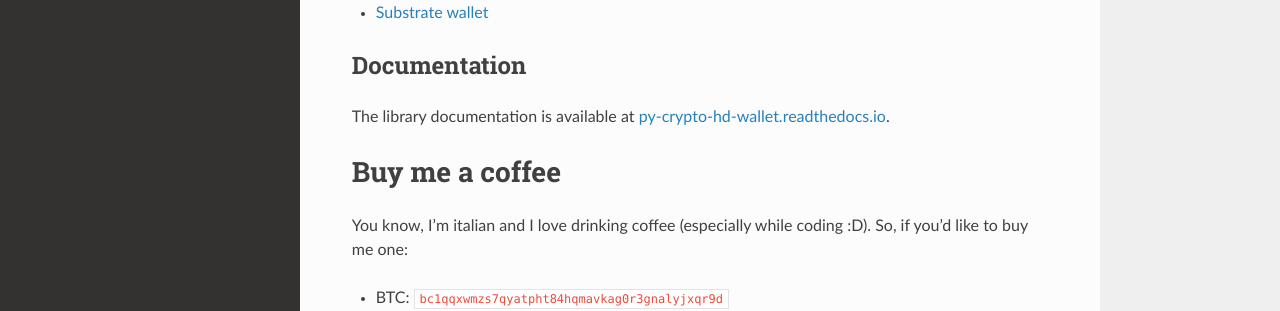
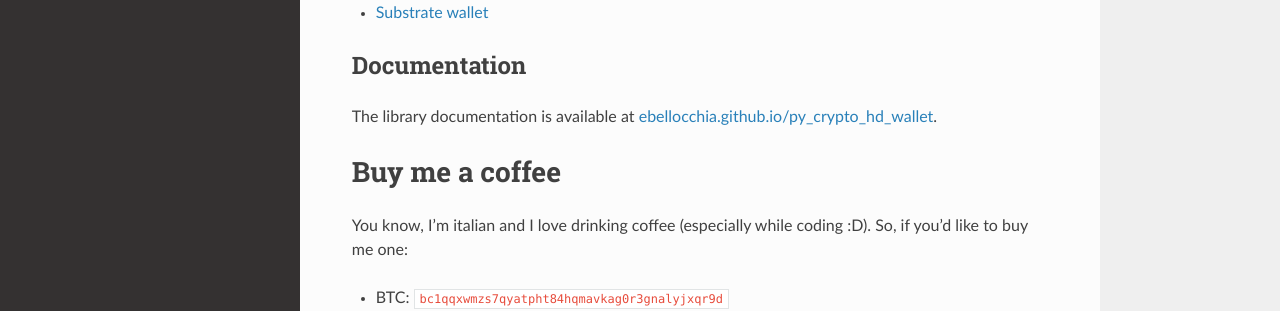
Before and after one commit to ebellocchia/py_crypto_hd_wallet, a Sphinx documentation site: the page built from docs/index.rst, in a window 1280 px wide and 900 px high, scrolled down 1448 px. Shown: the part 151-462 px from the top of the window. Built offline with Sphinx 7.4.7 and the Read the Docs theme 3.1.0, drawn with Linux system fonts in a browser that asks for light colours.

Commit message:
Deploy documentation to GitHub Pages
Add a workflow that builds the Sphinx docs and deploys them to GitHub
Pages on pushes to master (build only on pull requests), and point the
documentation links to the new site. Remove the display_version theme
option, unsupported by sphinx-rtd-theme 3.x, and the html_static_path
entry pointing to a non-existent folder.

```diff
--- a/README.md
+++ b/README.md
@@ -65,7 +65,7 @@ To run code analysis:
 
 ## Documentation
 
-The library documentation is available at [py-crypto-hd-wallet.readthedocs.io](https://py-crypto-hd-wallet.readthedocs.io).
+The library documentation is available at [ebellocchia.github.io/py_crypto_hd_wallet](https://ebellocchia.github.io/py_crypto_hd_wallet/).
 
 # Buy me a coffee
 
--- a/docs/conf.py
+++ b/docs/conf.py
@@ -60,7 +60,7 @@ exclude_patterns = ["_build", "Thumbs.db", ".DS_Store"]
 # a list of builtin themes.
 #
 html_theme = "sphinx_rtd_theme"
-html_theme_options = {"display_version": False, "collapse_navigation": False}
+html_theme_options = {"collapse_navigation": False}
 
 add_module_names = False
 autodoc_member_order = "bysource"
@@ -72,7 +72,3 @@ html_sidebars = {
         "searchbox.html",
     ]
 }
-# Add any paths that contain custom static files (such as style sheets) here,
-# relative to this directory. They are copied after the builtin static files,
-# so a file named "default.css" will overwrite the builtin "default.css".
-html_static_path = ["_static"]
--- a/pyproject.toml
+++ b/pyproject.toml
@@ -134,6 +134,7 @@ classifiers = [
 [project.urls]
 Homepage = "https://github.com/ebellocchia/py_crypto_hd_wallet"
 Download = "https://github.com/ebellocchia/py_crypto_hd_wallet/archive/v{version}.tar.gz"
+Documentation = "https://ebellocchia.github.io/py_crypto_hd_wallet/"
 
 [tool.setuptools]
 packages = {find = {exclude = ["docs*", "build*", "dist*", "readme*", "venv*", "tests*"]}}
--- a/pyproject_legacy.toml
+++ b/pyproject_legacy.toml
@@ -142,6 +142,7 @@ classifiers = [
 [project.urls]
 Homepage = "https://github.com/ebellocchia/py_crypto_hd_wallet"
 Download = "https://github.com/ebellocchia/py_crypto_hd_wallet/archive/v{version}.tar.gz"
+Documentation = "https://ebellocchia.github.io/py_crypto_hd_wallet/"
 
 [tool.setuptools]
 packages = {find = {exclude = ["docs*", "build*", "dist*", "readme*", "venv*", "tests*"]}}
```
Also changed, not shown: 1 other file.
